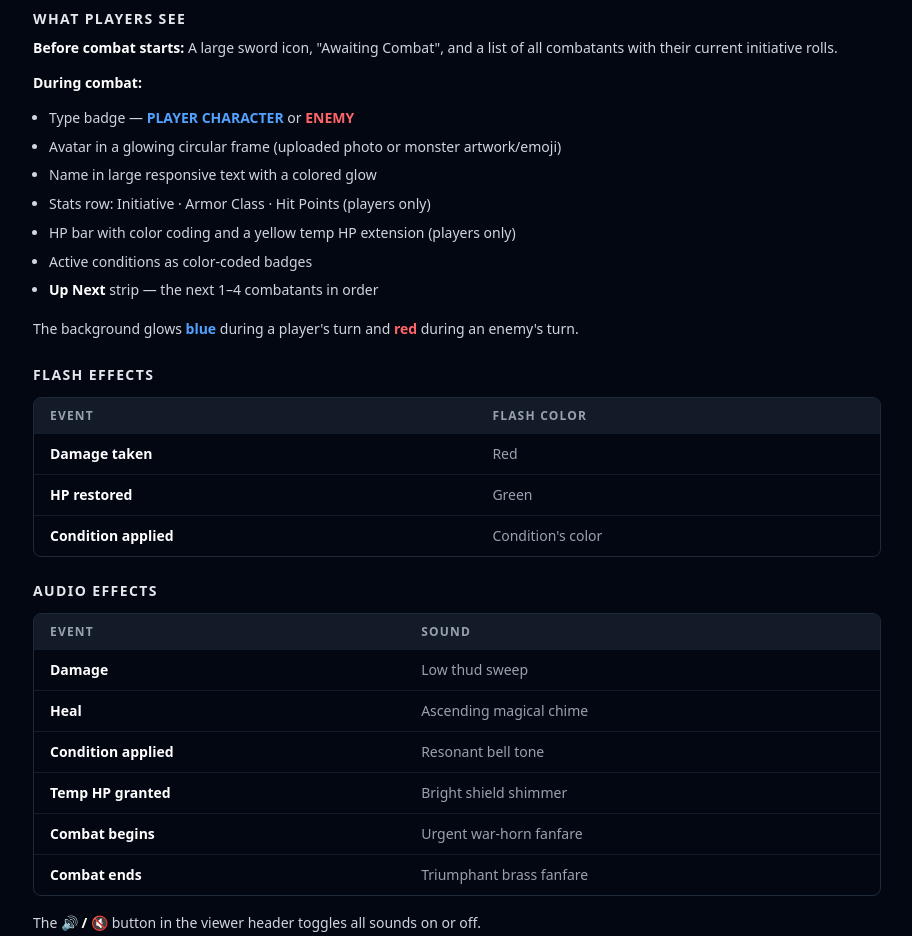
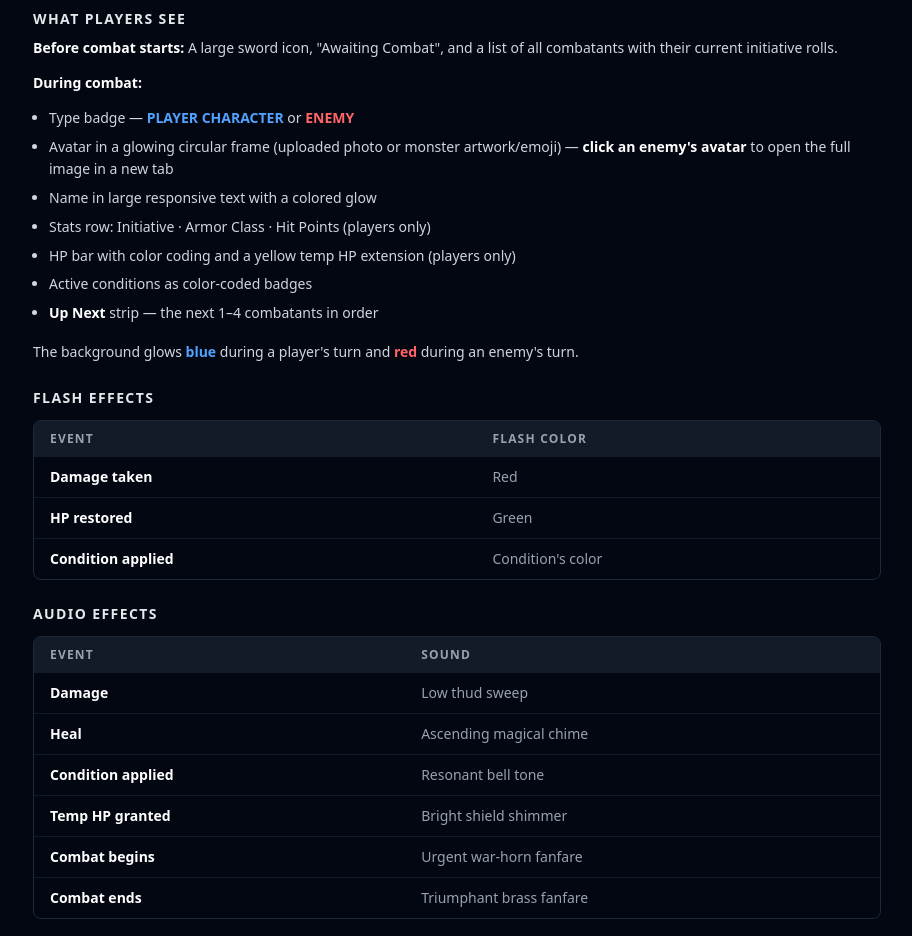
Before and after one commit to MichaelEdwardSmith/inittracker, a SvelteKit app: page /guide in a window 1280 px wide. Shown: the part 4980-5916 px from the top of the page, without its empty margins (311-1223 px from the left). Built offline with nearby package versions, Linux system fonts and the light colour scheme.

Commit message:
Update to player section of guide.

```diff
--- a/src/routes/guide/+page.svelte
+++ b/src/routes/guide/+page.svelte
@@ -362,7 +362,7 @@
 				<p class="mb-3 text-sm leading-relaxed"><strong class="font-semibold text-white">During combat:</strong></p>
 				<ul class="mb-4 ml-4 list-disc space-y-1.5 text-sm leading-relaxed">
 					<li>Type badge — <strong class="text-blue-400">PLAYER CHARACTER</strong> or <strong class="text-red-400">ENEMY</strong></li>
-					<li>Avatar in a glowing circular frame (uploaded photo or monster artwork/emoji)</li>
+					<li>Avatar in a glowing circular frame (uploaded photo or monster artwork/emoji) — <strong class="font-semibold text-white">click an enemy's avatar</strong> to open the full image in a new tab</li>
 					<li>Name in large responsive text with a colored glow</li>
 					<li>Stats row: Initiative · Armor Class · Hit Points (players only)</li>
 					<li>HP bar with color coding and a yellow temp HP extension (players only)</li>
```
